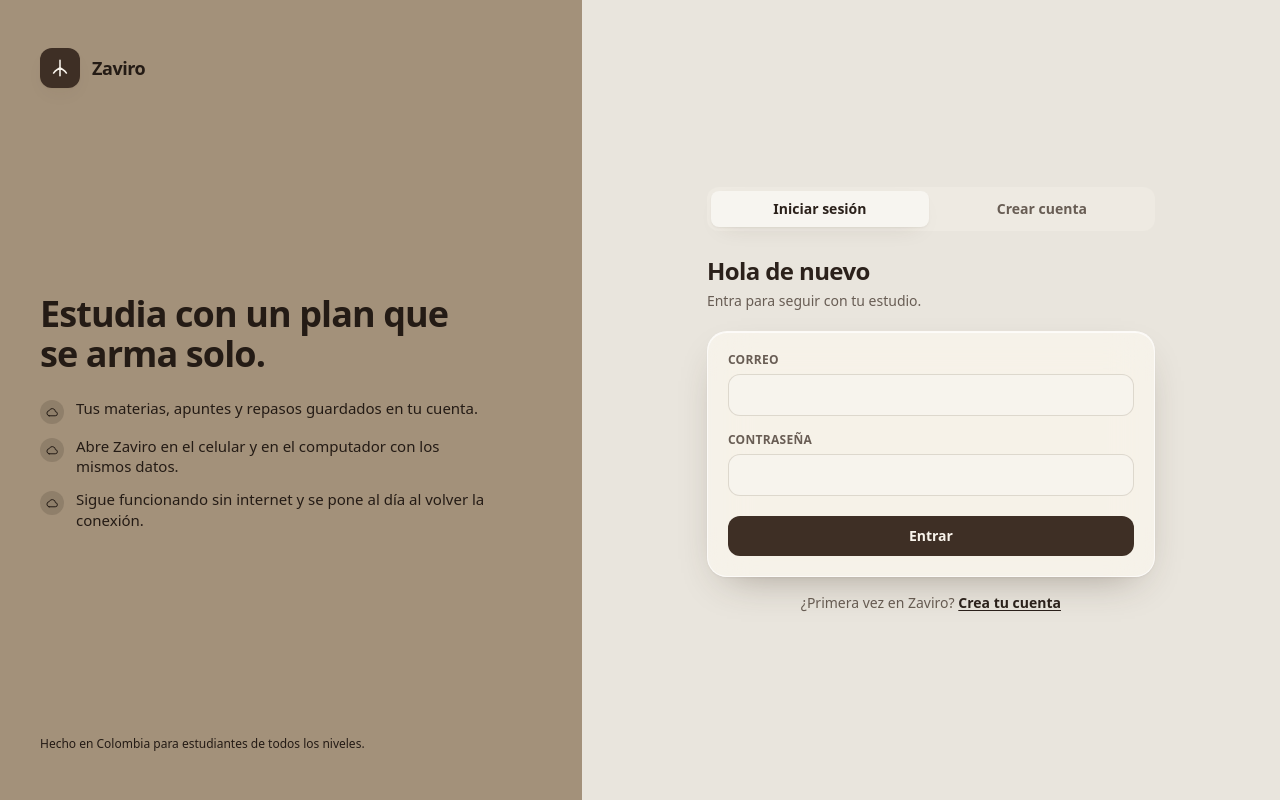
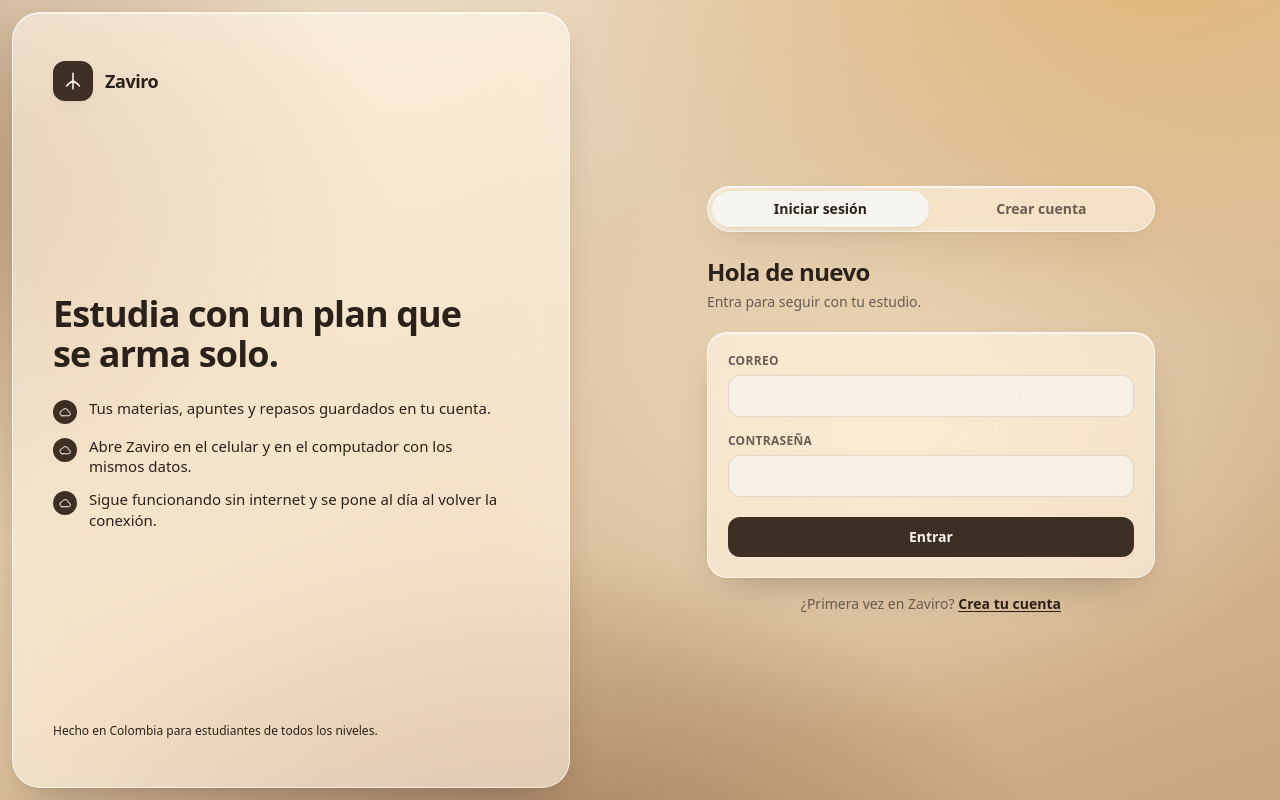
Before and after one commit to royzeer/Zaviro, a React (Vite) app: page / in a window 1280 px wide. Built offline with nearby package versions, Linux system fonts and the light colour scheme; no server answers.

Commit message:
Lleva el vidrio a la pantalla de acceso y a la bienvenida

```diff
--- a/src/App.tsx
+++ b/src/App.tsx
@@ -58,7 +58,7 @@ export function App() {
   if (!usuario) return <Acceso />;
   if (preparando) {
     return (
-      <div className="grid min-h-dvh place-items-center bg-fondo px-4">
+      <div className="grid min-h-dvh place-items-center px-4">
         <p role="status" className="text-sm font-semibold text-tinta-suave">
           Trayendo tus datos de estudio…
         </p>
@@ -83,7 +83,7 @@ function AppConSesion() {
     window.scrollTo({ top: 0 });
   }, [def]);
 
-  if (cargando) return <div className="min-h-dvh bg-fondo" aria-busy="true" />;
+  if (cargando) return <div className="min-h-dvh" aria-busy="true" />;
   if (!perfil) return <Bienvenida primeraVez />;
   if (ruta === '/nuevo-perfil') return <Bienvenida primeraVez={false} />;
 
--- a/src/vistas/Acceso.tsx
+++ b/src/vistas/Acceso.tsx
@@ -96,8 +96,8 @@ export function Acceso() {
   );
 
   return (
-    <main className="grid min-h-dvh bg-fondo lg:grid-cols-[minmax(0,5fr)_minmax(0,6fr)]">
-      <section className="flex flex-col justify-between gap-8 bg-lateral px-6 py-8 text-lateral-tinta sm:px-10 lg:py-12">
+    <main className="grid min-h-dvh lg:grid-cols-[minmax(0,5fr)_minmax(0,6fr)]">
+      <section className="vidrio m-3 flex flex-col justify-between gap-8 rounded-[1.75rem] px-6 py-8 text-tinta sm:px-10 lg:py-12">
         <div className="flex items-center gap-3">
           <span className="grid h-10 w-10 place-items-center rounded-xl bg-primario text-sobre-primario shadow-tarjeta">
             <Icono nombre="raiz" tamano={22} />
@@ -111,7 +111,7 @@ export function Acceso() {
           <ul className="mt-6 hidden flex-col gap-3 sm:flex">
             {VENTAJAS.map((v) => (
               <li key={v} className="flex items-start gap-3 text-[15px] leading-snug">
-                <span className="mt-0.5 grid h-6 w-6 shrink-0 place-items-center rounded-full bg-lateral-tinta/15">
+                <span className="mt-0.5 grid h-6 w-6 shrink-0 place-items-center rounded-full bg-primario text-sobre-primario">
                   <Icono nombre="nube" tamano={14} />
                 </span>
                 {v}
@@ -129,7 +129,7 @@ export function Acceso() {
           <div
             role="tablist"
             aria-label="Tipo de acceso"
-            className="mb-6 grid grid-cols-2 gap-1 rounded-xl bg-superficie-2 p-1"
+            className="vidrio mb-6 grid grid-cols-2 gap-1 rounded-full p-1"
           >
             {(['login', 'registro'] as const).map((m) => (
               <button
@@ -138,7 +138,7 @@ export function Acceso() {
                 type="button"
                 aria-selected={modo === m}
                 onClick={() => cambiarModo(m)}
-                className={`rounded-lg py-2 text-sm font-semibold transition-colors ${
+                className={`rounded-full py-2 text-sm font-semibold transition-colors ${
                   modo === m ? 'bg-superficie text-tinta shadow-tarjeta' : 'text-tinta-suave'
                 }`}
               >
--- a/src/vistas/Bienvenida.tsx
+++ b/src/vistas/Bienvenida.tsx
@@ -102,7 +102,7 @@ export function Bienvenida({ primeraVez }: { primeraVez: boolean }) {
   }
 
   return (
-    <div className="min-h-dvh bg-fondo">
+    <div className="min-h-dvh">
       <div className="mx-auto flex max-w-3xl flex-col gap-6 px-4 pb-16 pt-8 sm:px-6 sm:pt-14">
         <header className="flex items-start justify-between gap-4">
           <div className="flex items-center gap-3">
```
